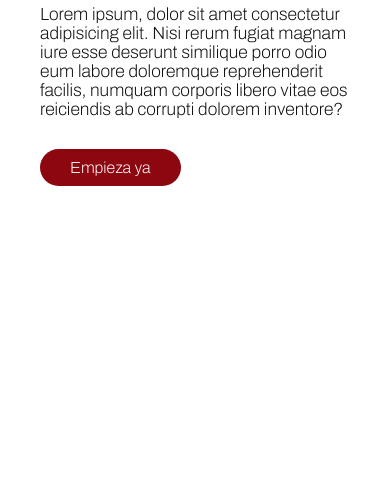
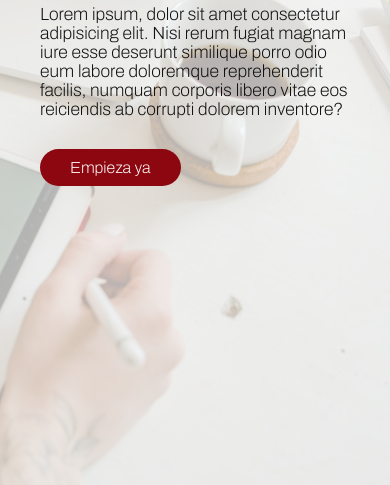
Before and after one commit to ArturReyes/Agencia-Creativa, a plain HTML site: page creative-agency-website/index.html in a window 390 px wide. Shown: the part 359-844 px from the top of the page. Drawn offline with Linux system fonts and the light colour scheme.

Commit message:
added opacity to responsive image

```diff
--- a/creative-agency-website/css/style.css
+++ b/creative-agency-website/css/style.css
@@ -47,7 +47,6 @@ section.home {
     background-color: var(--primary-color);
     color: #fff;
     text-decoration: none;
-    box-shadow: 0 4px;
     padding: 10px 30px;
     margin: 20px 0;
     border-radius: 20px;
@@ -346,7 +345,7 @@ section.home {
 
 @media(max-width: 1068px) {
     .home-img {
-        display: none;
+        opacity: 0.3;
     }
 
     .logo {
```
